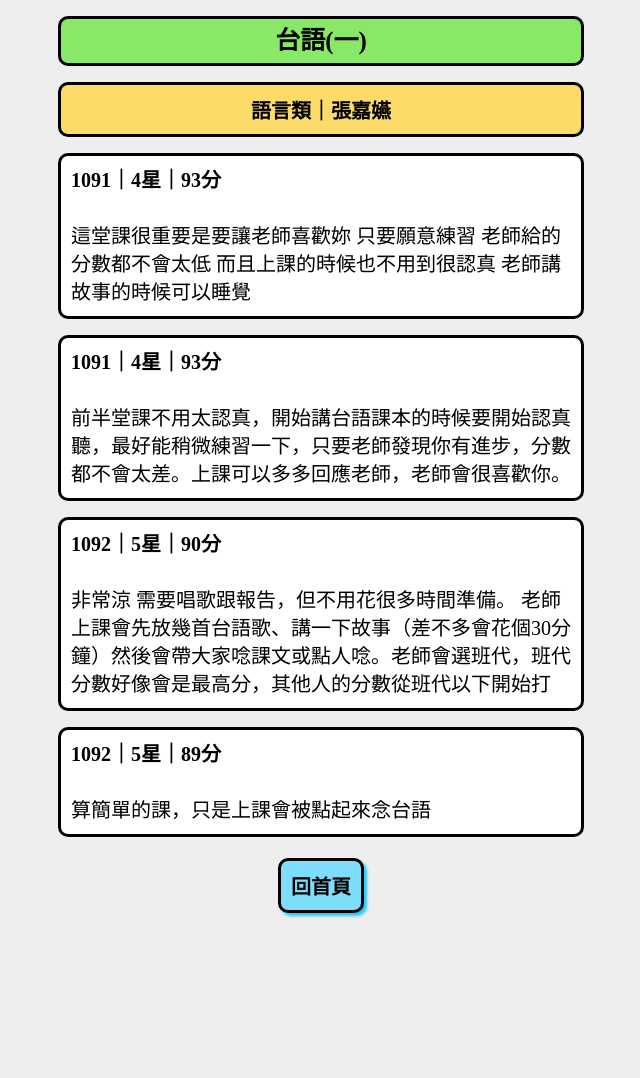
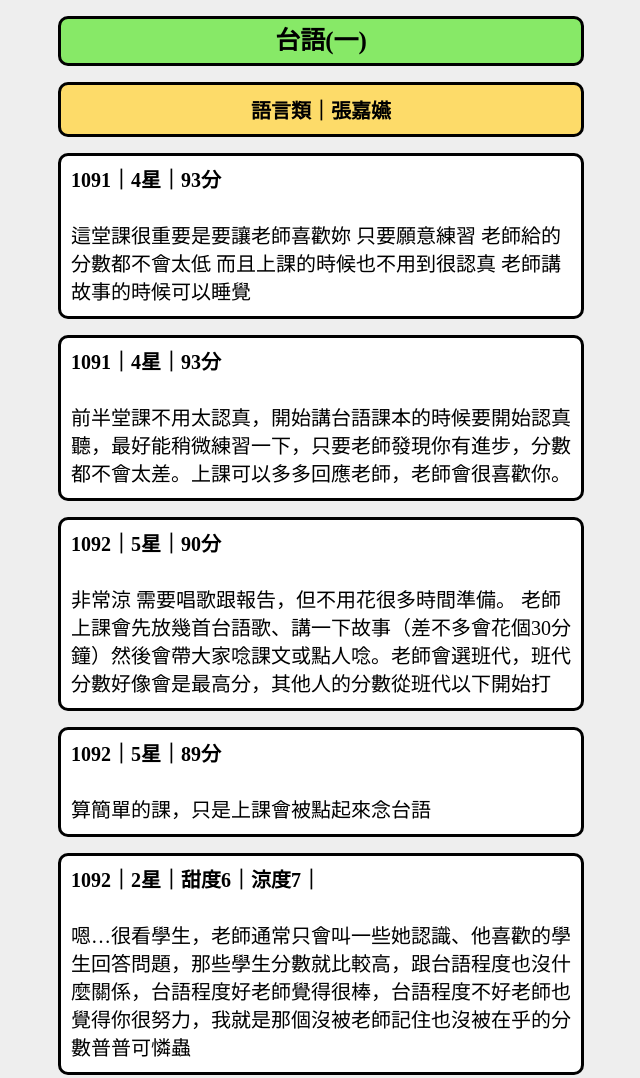
Before and after one commit to hyhakisaku/MMCGeneralCourse, a plain HTML site: page n07_yuyan/g01.html in a window 1280 px wide. Shown: the top 1078 px of the page, without its empty margins (319-959 px from the left). Before the commit the page ends 934 px from the top, so only its background shows below. Drawn offline with Linux system fonts and the light colour scheme.

Commit message:
Update g01.html

```diff
--- a/n07_yuyan/g01.html
+++ b/n07_yuyan/g01.html
@@ -17,6 +17,7 @@
 <p><label class="label_comment"><b>1091｜4星｜93分</b><br><br>前半堂課不用太認真，開始講台語課本的時候要開始認真聽，最好能稍微練習一下，只要老師發現你有進步，分數都不會太差。上課可以多多回應老師，老師會很喜歡你。<br></label> </p>
 <p><label class="label_comment"><b>1092｜5星｜90分</b><br><br>非常涼 需要唱歌跟報告，但不用花很多時間準備。 老師上課會先放幾首台語歌、講一下故事（差不多會花個30分鐘）然後會帶大家唸課文或點人唸。老師會選班代，班代分數好像會是最高分，其他人的分數從班代以下開始打<br></label> </p>
 <p><label class="label_comment"><b>1092｜5星｜89分</b><br><br>算簡單的課，只是上課會被點起來念台語<br></label> </p>
+<p><label class="label_comment"><b>1092｜2星｜甜度6｜涼度7｜</b><br><br>嗯…很看學生，老師通常只會叫一些她認識、他喜歡的學生回答問題，那些學生分數就比較高，跟台語程度也沒什麼關係，台語程度好老師覺得很棒，台語程度不好老師也覺得你很努力，我就是那個沒被老師記住也沒被在乎的分數普普可憐蟲<br></label> </p>
 
 <p>
 <label class="btn_a01">
```
